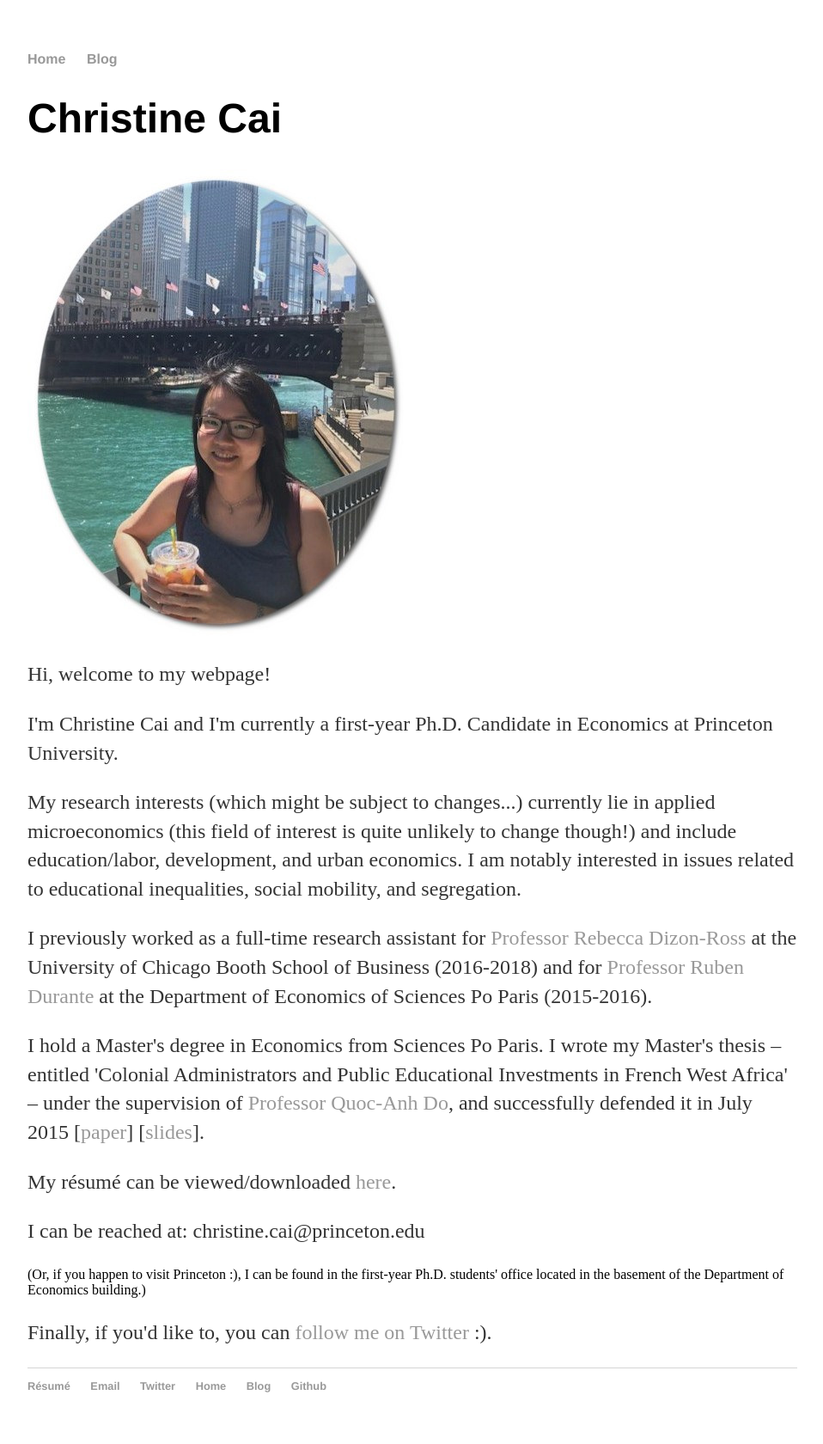
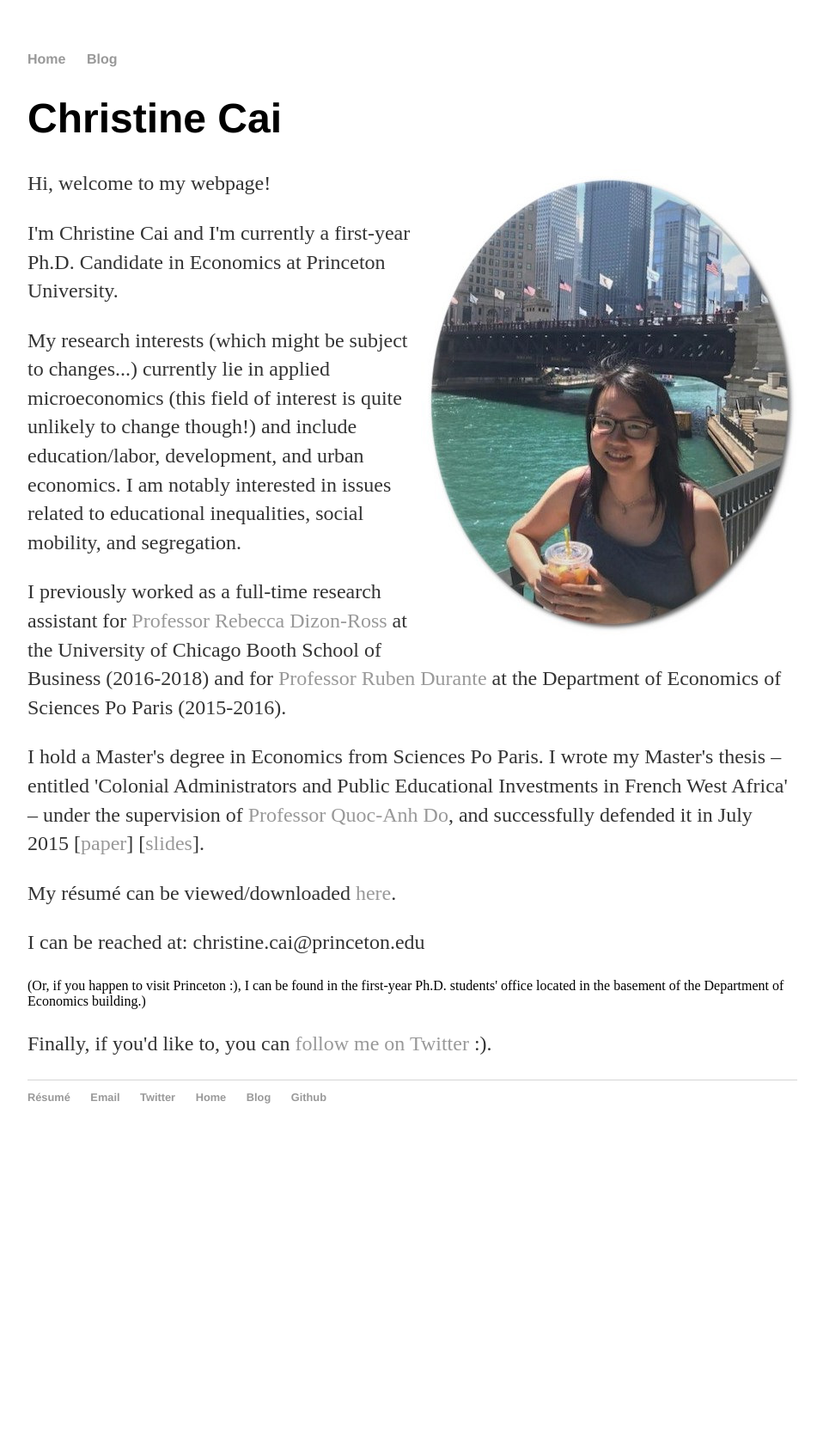
Before and after one commit to christinecai/christinecai.github.io, a Jekyll site: the page built from index.html, in a window 1280 px wide. Shown: the whole page at 86% size, without its empty margins (160-1118 px from the left). Built offline with Jekyll 4.4.1, drawn with Linux system fonts in a browser that asks for light colours; after the commit the page ends 1344 px from its top, so only the background shows below that.

Commit message:
Update index.html

```diff
--- a/index.html
+++ b/index.html
@@ -9,7 +9,7 @@ title: Christine Cai
 
 		<p class="lead"><h1>Christine Cai</h1></p>
 
-		<img  class="img-circle avatar" alt="Christine Cai" src="pix/pic_website.jpg">
+		<img align="right" src="pix/pic_website.jpg">
 
 		<p>Hi, welcome to my webpage!</p>
 
```
